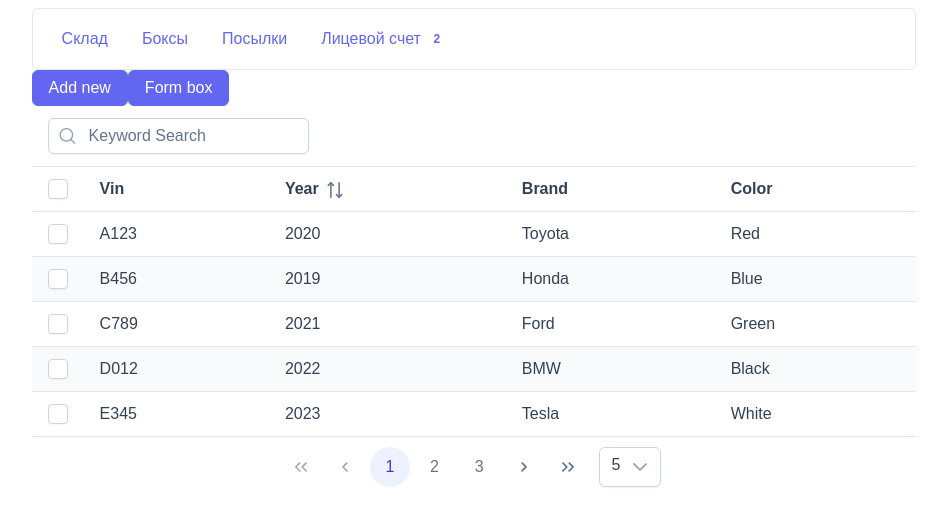
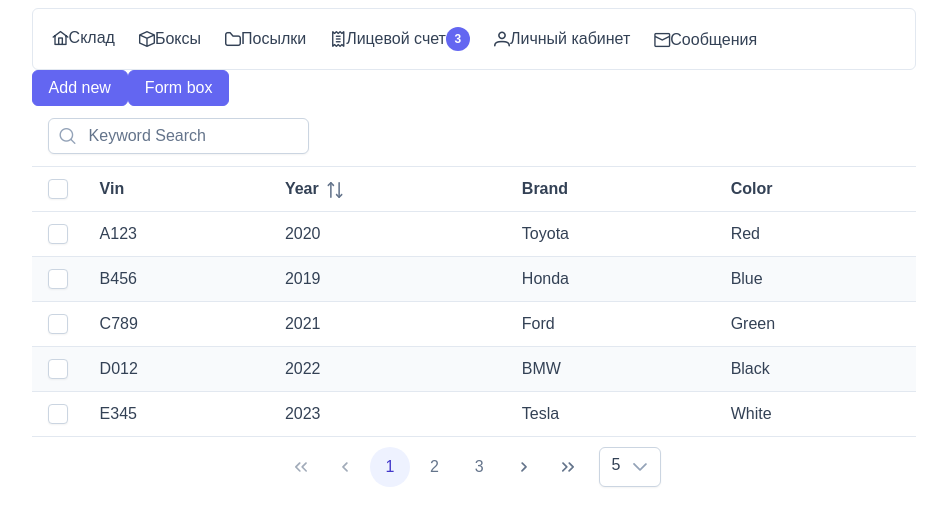
Before and after one commit to Omest982/vue-parcel-app, a Vue app: page / in a window 1280 px wide. Shown: the top 526 px of the page, without its empty margins (166-1113 px from the left). Built offline with nearby package versions, Linux system fonts and the light colour scheme; a web font is replaced by a local one.

Commit message:
refactor: refactored navBar

```diff
--- a/src/components/NavBar/NavBar.vue
+++ b/src/components/NavBar/NavBar.vue
@@ -1,16 +1,55 @@
 <script setup>
 import { ref } from "vue";
-import Toolbar from "primevue/toolbar";
 import Button from "primevue/button";
+import Menubar from 'primevue/menubar';
+import Badge from 'primevue/badge';
+
+const items = ref([
+    {
+        label: 'Склад',
+        icon: 'pi pi-home',
+        to: '/'
+    },
+    {
+        label: 'Боксы',
+        icon: 'pi pi-box',
+        to: '/boxes'
+    },
+    {
+        label: 'Посылки',
+        icon: 'pi pi-folder',
+        to: '/parcels'
+    },
+    {
+        label: 'Лицевой счет',
+        icon: 'pi pi-receipt',
+        badge: 3,
+        to: '/account'
+    },
+    {
+        label: 'Личный кабинет',
+        icon: 'pi pi-user',
+        to: '/cabinet'
+    },
+    {
+        label: 'Сообщения',
+        icon: 'pi pi-envelope',
+        to: '/messages'
+    }
+]);
+
 </script>
 
 <template>
-  <Toolbar class="mt-5">
-    <template #start>
-      <router-link to="/"> <Button label="Склад" text /> </router-link>
-      <router-link to="/about"> <Button label="Боксы" text /> </router-link>
-      <Button label="Посылки" text />
-      <Button label="Лицевой счет" badge="2" text />
+  <Menubar :model="items" class="mt-5">
+    <template #item="{ item, props, hasSubmenu, root }">
+      <router-link :to="item.to" v-bind="props.action">
+        <span :class="item.icon" />
+        <span class="ml-2">{{ item.label }}</span>
+        <Badge v-if="item.badge" :class="{ 'ml-auto': !root, 'ml-2': root }" :value="item.badge" />
+        <span v-if="item.shortcut" class="ml-auto border-1 surface-border border-round surface-100 text-xs p-1">{{ item.shortcut }}</span>
+        <i v-if="hasSubmenu" :class="['pi pi-angle-down', { 'pi-angle-down ml-2': root, 'pi-angle-right ml-auto': !root }]"></i>
+      </router-link>
     </template>
-  </Toolbar>
+  </Menubar>
 </template>
```
